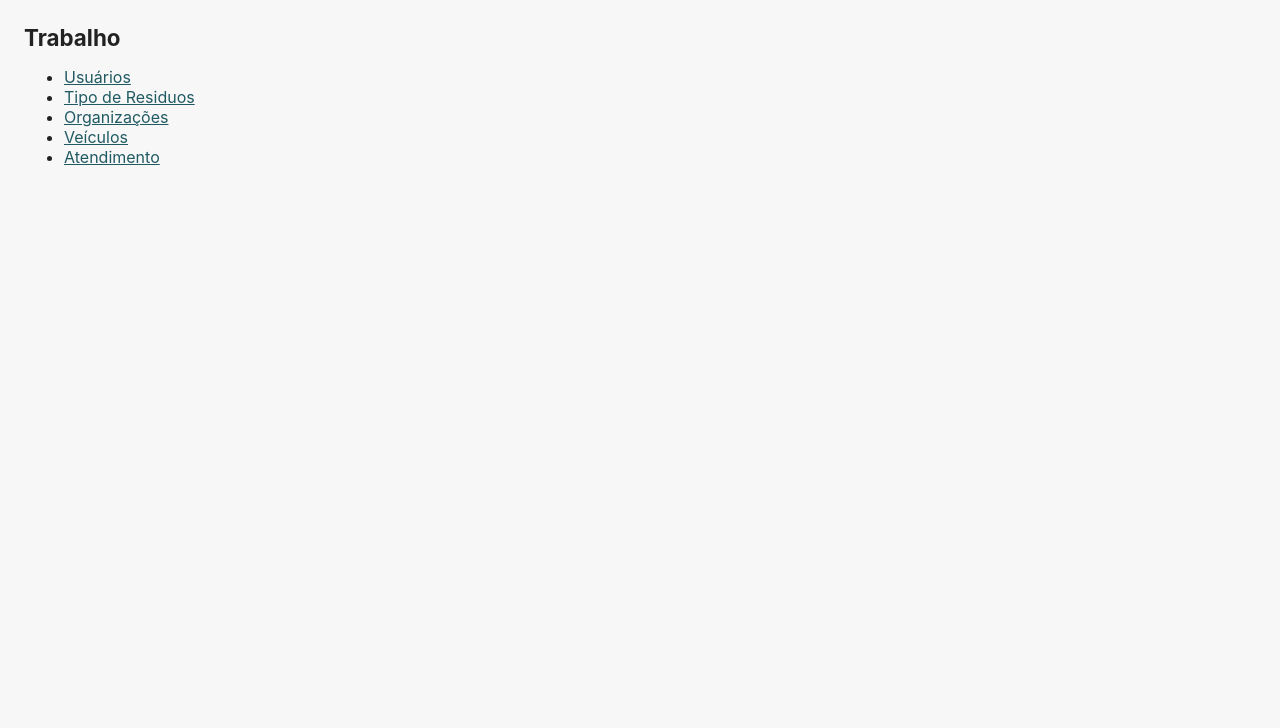
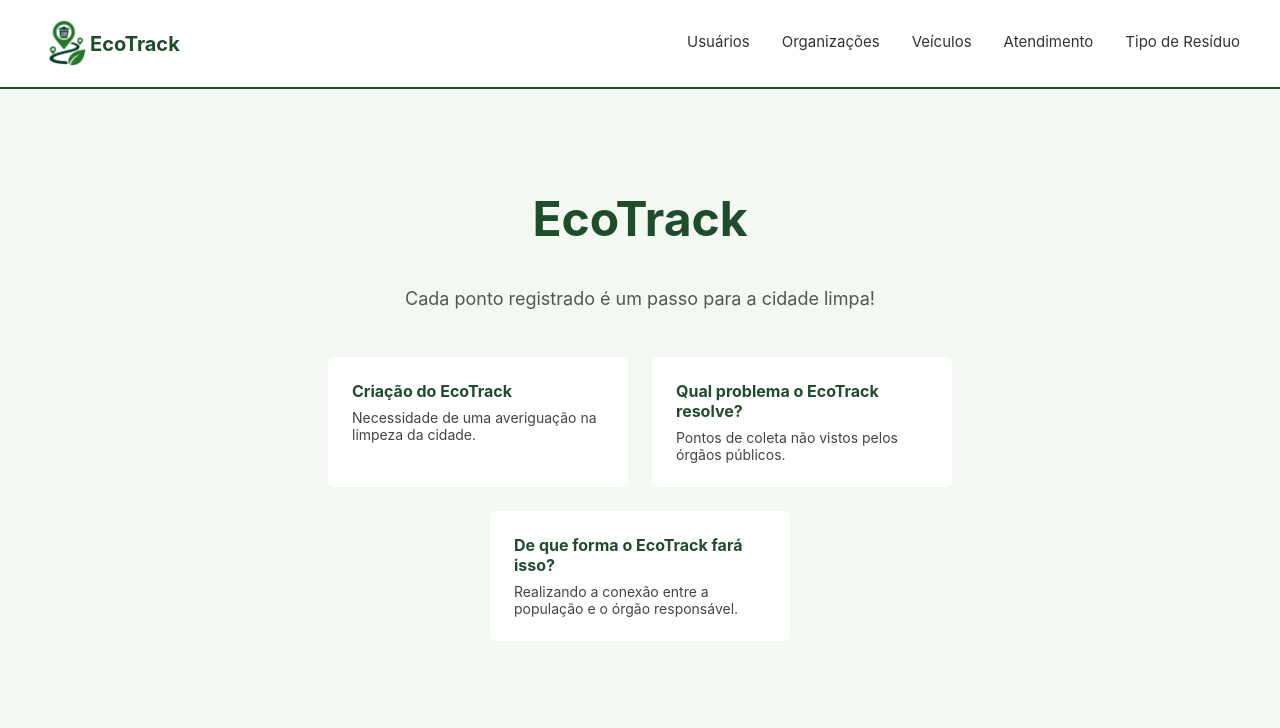
Before and after one commit to thurjose/ecotrack, a plain HTML site: page index.html in a window 1280 px wide. Drawn offline with Linux system fonts and the light colour scheme.

Commit message:
alteração do header e style.css

```diff
--- a/index.html
+++ b/index.html
@@ -1,21 +1,48 @@
-<!DOCTYPE html>
+<!doctype html>
 <html lang="pt-BR">
-<head>
-<meta charset="UTF-8">
-<title>Trabalho</title>
-<link rel="stylesheet" href="style.css">
-</head>
-<body>
+  <head>
+    <meta charset="UTF-8" />
+    <title>Trabalho</title>
+    <link rel="stylesheet" href="style.css" />
+    <link rel="shortcut icon" href="favicon.ico" type="image/x-icon" />
+  </head>
+  <body>
+    <header class="head">
+      <div class="logo">
+        <a href="index.html"><img src="image.png" alt="EcoTrack logo" /></a>
+        <a href="index.html">EcoTrack</a>
+      </div>
+      <nav class="nav">
+        <a href="usuario.html">Usuários</a>
+        <a href="organizacao.html">Organizações</a>
+        <a href="veiculos.html">Veículos</a>
+        <a href="atendimento.html">Atendimento</a>
+        <a href="tiporesiduos.html">Tipo de Resíduo</a>
+      </nav>
+    </header>
 
-<h1>Trabalho</h1>
+    <section class="intro">
+      <h1>EcoTrack</h1>
+      <p class="intro-tagline">
+        Cada ponto registrado é um passo para a cidade limpa!
+      </p>
 
-<ul>
-    <li><a href="usuario.html">Usuários</a></li>
-    <li><a href="tiporesiduos.html">Tipo de Residuos</a></li>
-    <li><a href="organizacao.html">Organizações</a></li>
-    <li><a href="veiculos.html">Veículos</a></li>
-    <li><a href="atendimento.html">Atendimento</a></li>
-</ul>
-
-</body>
+      <div class="intro-cards">
+        <div class="intro-card">
+          <h2>Criação do EcoTrack</h2>
+          <p>Necessidade de uma averiguação na limpeza da cidade.</p>
+        </div>
+        <div class="intro-card">
+          <h2>Qual problema o EcoTrack resolve?</h2>
+          <p>Pontos de coleta não vistos pelos órgãos públicos.</p>
+        </div>
+      </div>
+      <div class="intro-cards">
+        <div class="intro-card">
+          <h2>De que forma o EcoTrack fará isso?</h2>
+          <p>Realizando a conexão entre a população e o órgão responsável.</p>
+        </div>
+      </div>
+    </section>
+  </body>
 </html>
--- a/style.css
+++ b/style.css
@@ -1,50 +1,120 @@
-*{
-    font-family: -apple-system, BlinkMacSystemFont, "Segoe UI", Roboto, Helvetica, Arial, sans-serif;
+* {
+  font-family:
+    -apple-system, BlinkMacSystemFont, "Segoe UI", Roboto, Helvetica, Arial,
+    sans-serif;
+  box-sizing: border-box;
 }
 
 body {
-    margin: 24px;
-    background: #f7f7f7;
-    color: #222;
+  margin: 0;
+  background: #f3f8f3;
+}
+
+header.head {
+  display: flex;
+  align-items: center;
+  justify-content: space-between;
+  padding: 16px 40px;
+  background: white;
+  border-bottom: 2px solid #1f4d2c;
+}
+img {
+  height: 50px;
+  object-fit: contain;
+}
+
+.logo {
+  font-weight: bold;
+  font-size: 20px;
+  color: #1f4d2c;
+  align-items: center;
+  display: flex;
+}
+
+.logo a {
+  text-decoration: none;
+  color: inherit;
+}
+
+.nav {
+  display: flex;
+  gap: 32px;
+  list-style: none;
+}
+
+.nav a {
+  text-decoration: none;
+  color: #333;
+  font-size: 15px;
+  padding-bottom: 4px;
+}
+
+.nav a.active,
+.nav a:hover {
+  color: #1f4d2c;
+  font-weight: 600;
+  border-bottom: 2px solid #1f4d2c;
 }
 
 h1 {
-    font-size: 1.4rem;
+  padding: 0 40px;
+  color: #1f2937;
 }
 
-a {
-    color: #205a63;
+.intro {
+  text-align: center;
+  padding: 60px 40px;
 }
 
-input, select {
-    display: block;
-    margin-bottom: 8px;
-    padding: 5px;
-    width: 250px;
+.intro h1 {
+  padding: 0;
+  font-size: 48px;
+  color: #1f4d2c;
 }
 
-button {
-    padding: 6px 12px;
-    cursor: pointer;
+.intro-tagline {
+  color: #555;
+  font-size: 18px;
+  margin-top: 8px;
+  margin-bottom: 48px;
 }
 
-table {
-    border-collapse: collapse;
-    margin-top: 20px;
-    background: white;
+.intro-cards {
+  display: flex;
+  gap: 24px;
+  justify-content: center;
+  flex-wrap: wrap;
+  margin-bottom: 24px;
 }
 
-th, td {
-    border: 1px solid #ccc;
-    padding: 6px 10px;
-    text-align: left;
+.intro-cards:hover{
+    transform: scale(1.01);
+    transition: 0.5s ease;
 }
 
-th {
-    background: #eee;
+.intro-card:hover{
+    transform: scale(1.05);
+    transition: 0.2s;
+
 }
 
-#msg {
-    color: #b00;
-    font-size: 0.9rem;
+.intro-card {
+  background: white;
+  border-radius: 5px;
+  padding: 24px;
+  max-width: 300px;
+  text-align: left;
 }
+
+.intro-card h2 {
+  font-size: 16px;
+  color: #1f4d2c;
+  margin-top: 0;
+  margin-bottom: 8px;
+}
+
+.intro-card p {
+  font-size: 14px;
+  color: #444;
+  margin: 0;
+}
```
Also changed, not shown: atendimento.html (+46 -26 lines), organizacao.html (+22 -12 lines), tiporesiduos.html (+23 -9 lines), usuario.html (+14 -0 lines), veiculos.html (+15 -1 lines), image.png (added), logo.png (added).
